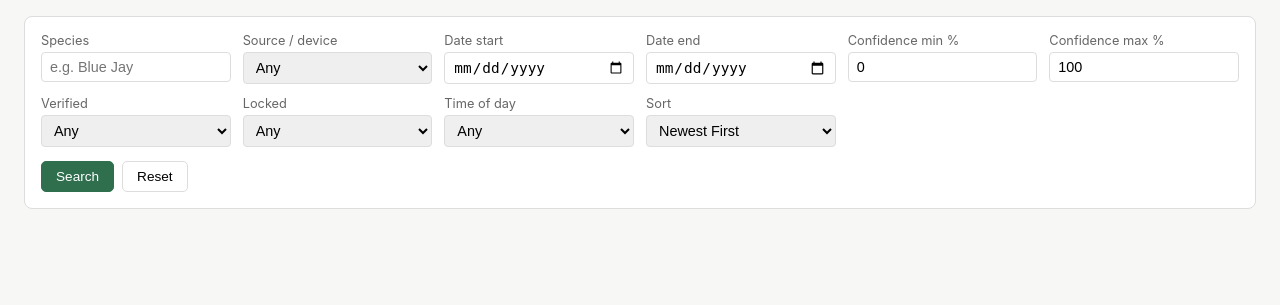
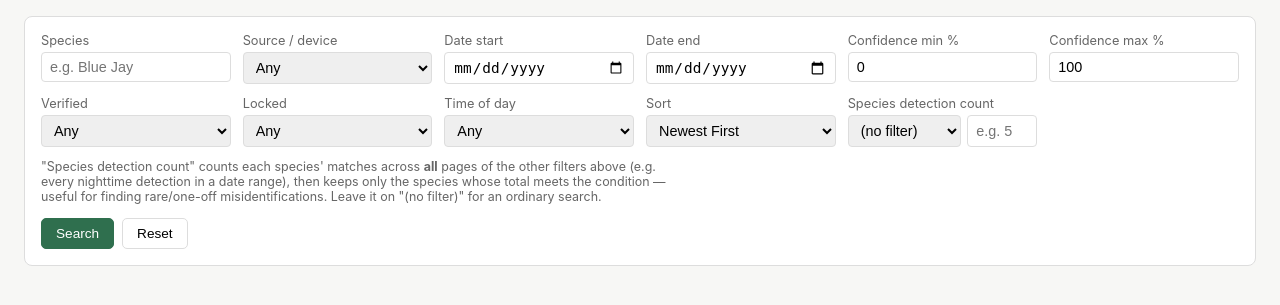
Before and after one commit to oester/birdnet-go-cleanup, a Flask app: page / in a window 1280 px wide. Shown: the part 51-356 px from the top of the page. Run offline with Flask 3, Linux system fonts and the light colour scheme; data that the repository does not hold is empty.

Commit message:
Add species detection-count filter for rarity-based cleanup
BirdNET-Go's /search has no per-species count aggregate, only
individual rows — new /api/search_by_count sweeps every matching page
(reusing the /api/search_all_ids pattern), groups by scientificName,
and keeps only detections whose species-total in the filtered set
satisfies a countOp/countValue condition (lt/lte/gt/gte/eq).

Lets a query like "nighttime detections in the last 30 days for
species with fewer than 5 total" run directly, which is exactly the
kind of rare/one-off misidentification this tool is meant to surface.
Frontend gains a "grouped" search mode: pagination and "select all
matching" work off the already-fetched flattened result set instead of
extra round trips, since the full filtered set is already in memory
after the sweep.

Co-Authored-By: Claude Sonnet 5 <noreply@anthropic.com>

```diff
--- a/app.py
+++ b/app.py
@@ -89,6 +89,85 @@ def api_search_all_ids():
     return jsonify({"ids": ids, "total": len(ids)})
 
 
+COUNT_OPS = {
+    "lt": lambda count, value: count < value,
+    "lte": lambda count, value: count <= value,
+    "gt": lambda count, value: count > value,
+    "gte": lambda count, value: count >= value,
+    "eq": lambda count, value: count == value,
+}
+
+SORT_KEYS = {
+    "date_desc": lambda r: r.get("timestamp", ""),
+    "date_asc": lambda r: r.get("timestamp", ""),
+    "species_asc": lambda r: (r.get("commonName") or "").lower(),
+    "confidence_desc": lambda r: r.get("confidence", 0),
+}
+SORT_REVERSE = {"date_desc", "confidence_desc"}
+
+
+# BirdNET-Go's own /search endpoint has no per-species aggregate/count
+# filter (only individual detection rows) — this sweeps every matching
+# page, groups the results by species, and keeps only the detections
+# belonging to species whose total count in the filtered set satisfies
+# the requested condition (e.g. "fewer than 5 nighttime detections in
+# the last 30 days"). Reuses the same page-sweep pattern as
+# /api/search_all_ids, capped the same way.
+@app.route("/api/search_by_count", methods=["POST"])
+def api_search_by_count():
+    body = request.get_json(force=True) or {}
+    count_op = body.get("countOp")
+    if count_op not in COUNT_OPS:
+        return jsonify({"error": "countOp must be one of lt/lte/gt/gte/eq"}), 400
+    try:
+        count_value = int(body.get("countValue"))
+    except (TypeError, ValueError):
+        return jsonify({"error": "countValue must be an integer"}), 400
+
+    payload = build_payload(body)
+    payload["page"] = 1
+    all_results: list[dict] = []
+    truncated = True
+    for _ in range(MAX_SWEEP_PAGES):
+        try:
+            data = client.search(payload)
+        except requests.RequestException as exc:
+            return jsonify({"error": str(exc)}), 502
+        results = data.get("results", [])
+        all_results.extend(results)
+        pages = data.get("pages", 1)
+        current = data.get("currentPage", payload["page"])
+        if not results or current >= pages:
+            truncated = False
+            break
+        payload["page"] = current + 1
+
+    groups: dict[str, list[dict]] = {}
+    for r in all_results:
+        groups.setdefault(r.get("scientificName", ""), []).append(r)
+
+    op_fn = COUNT_OPS[count_op]
+    matched: list[dict] = []
+    species_matched = 0
+    for rows in groups.values():
+        count = len(rows)
+        if op_fn(count, count_value):
+            species_matched += 1
+            for r in rows:
+                r["speciesCount"] = count
+            matched.extend(rows)
+
+    sort_key = SORT_KEYS.get(payload["sortBy"], SORT_KEYS["date_desc"])
+    matched.sort(key=sort_key, reverse=payload["sortBy"] in SORT_REVERSE)
+
+    return jsonify({
+        "results": matched,
+        "total": len(matched),
+        "speciesMatched": species_matched,
+        "truncated": truncated,
+    })
+
+
 @app.route("/api/delete", methods=["POST"])
 def api_delete():
     body = request.get_json(force=True) or {}
--- a/static/app.js
+++ b/static/app.js
@@ -1,8 +1,12 @@
 const el = (id) => document.getElementById(id);
 
+const GROUPED_PAGE_SIZE = 20;
+
 const state = {
+  mode: "normal", // "normal" (server-paginated) or "grouped" (species-count filtered, paginated client-side)
   filters: null,
   results: [],
+  allResults: [], // grouped mode only: the full flattened, already-filtered set
   total: 0,
   pages: 1,
   currentPage: 1,
@@ -27,6 +31,15 @@ function gatherFilters() {
   };
 }
 
+function gatherCountFilter() {
+  const op = el("f-count-op").value;
+  const raw = el("f-count-value").value;
+  if (!op || raw === "") return null;
+  const value = Math.floor(Number(raw));
+  if (!Number.isFinite(value) || value < 0) return null;
+  return { countOp: op, countValue: value };
+}
+
 function showToast(msg, ms = 4000) {
   const t = el("toast");
   t.textContent = msg;
@@ -37,9 +50,31 @@ function showToast(msg, ms = 4000) {
 
 async function runSearch(page = 1) {
   state.filters = gatherFilters();
+  const countFilter = gatherCountFilter();
   const btn = el("search-btn");
   btn.disabled = true;
   try {
+    if (countFilter) {
+      const resp = await fetch("/api/search_by_count", {
+        method: "POST",
+        headers: { "Content-Type": "application/json" },
+        body: JSON.stringify({ ...state.filters, ...countFilter }),
+      });
+      if (!resp.ok) throw new Error(`Search failed (${resp.status})`);
+      const data = await resp.json();
+      state.mode = "grouped";
+      state.allResults = data.results || [];
+      state.total = data.total || 0;
+      state.pages = Math.max(1, Math.ceil(state.allResults.length / GROUPED_PAGE_SIZE));
+      state.currentPage = Math.min(Math.max(1, page), state.pages);
+      if (data.truncated) {
+        showToast(
+          "Swept the maximum number of pages without finishing — narrow the date range or other filters for complete results.",
+          7000
+        );
+      }
+      applyGroupedPage();
+    } else {
       const resp = await fetch("/api/search", {
         method: "POST",
         headers: { "Content-Type": "application/json" },
@@ -47,16 +82,25 @@ async function runSearch(page = 1) {
       });
       if (!resp.ok) throw new Error(`Search failed (${resp.status})`);
       const data = await resp.json();
+      state.mode = "normal";
+      state.allResults = [];
       state.results = data.results || [];
       state.total = data.total || 0;
       state.pages = data.pages || 1;
       state.currentPage = data.currentPage || page;
       render();
+    }
   } catch (err) {
     showToast(err.message);
   } finally {
     btn.disabled = false;
   }
+}
+
+function applyGroupedPage() {
+  const start = (state.currentPage - 1) * GROUPED_PAGE_SIZE;
+  state.results = state.allResults.slice(start, start + GROUPED_PAGE_SIZE);
+  render();
 }
 
 function fmtTime(iso) {
@@ -84,6 +128,7 @@ function render() {
       <td>${r.verified ?? ""}</td>
       <td>${r.source ?? r.device ?? ""}</td>
       <td>${r.hasAudio ? "♪" : ""}</td>
+      <td>${r.speciesCount ?? ""}</td>
     `;
     tr.querySelector(".row-check").addEventListener("change", (e) => {
       toggleSelection(r.id, e.target.checked);
@@ -117,6 +162,12 @@ function selectPage() {
 }
 
 async function selectAllMatching() {
+  if (state.mode === "grouped") {
+    state.selectedIds = new Set(state.allResults.map((r) => r.id));
+    render();
+    showToast(`Selected ${state.selectedIds.size} matching detections`);
+    return;
+  }
   const btn = el("select-all-btn");
   btn.disabled = true;
   try {
@@ -168,7 +219,19 @@ async function doDelete() {
     const data = await resp.json();
     state.selectedIds.clear();
     showToast(`Deleted ${data.deleted}, failed ${data.failed}`);
+    if (state.mode === "grouped") {
+      const failedSet = new Set((data.failed_ids || []).map(String));
+      const attempted = new Set(ids);
+      state.allResults = state.allResults.filter(
+        (r) => !attempted.has(r.id) || failedSet.has(r.id)
+      );
+      state.total = state.allResults.length;
+      state.pages = Math.max(1, Math.ceil(state.allResults.length / GROUPED_PAGE_SIZE));
+      state.currentPage = Math.min(state.currentPage, state.pages);
+      applyGroupedPage();
+    } else {
       await runSearch(state.currentPage);
+    }
   } catch (err) {
     showToast(err.message);
   }
@@ -192,8 +255,22 @@ el("clear-selection-btn").addEventListener("click", clearSelection);
 el("delete-btn").addEventListener("click", openConfirm);
 el("confirm-cancel").addEventListener("click", closeConfirm);
 el("confirm-ok").addEventListener("click", doDelete);
-el("prev-page-btn").addEventListener("click", () => runSearch(state.currentPage - 1));
-el("next-page-btn").addEventListener("click", () => runSearch(state.currentPage + 1));
+el("prev-page-btn").addEventListener("click", () => {
+  if (state.mode === "grouped") {
+    state.currentPage = Math.max(1, state.currentPage - 1);
+    applyGroupedPage();
+  } else {
+    runSearch(state.currentPage - 1);
+  }
+});
+el("next-page-btn").addEventListener("click", () => {
+  if (state.mode === "grouped") {
+    state.currentPage = Math.min(state.pages, state.currentPage + 1);
+    applyGroupedPage();
+  } else {
+    runSearch(state.currentPage + 1);
+  }
+});
 
 async function loadSources() {
   try {
--- a/static/style.css
+++ b/static/style.css
@@ -51,6 +51,26 @@ form#filters {
   border: 1px solid var(--border);
   border-radius: 4px;
   font-size: 0.9rem;
+}
+
+.count-filter {
+  display: flex;
+  gap: 6px;
+}
+
+.count-filter select {
+  flex: 1;
+}
+
+.count-filter input {
+  width: 70px;
+}
+
+.filter-hint {
+  margin: 12px 0 0;
+  font-size: 0.78rem;
+  color: var(--muted);
+  max-width: 640px;
 }
 
 .filter-actions {
--- a/templates/index.html
+++ b/templates/index.html
@@ -65,7 +65,27 @@
           <option value="confidence_desc">Highest Confidence</option>
         </select>
       </label>
+      <label>Species detection count
+        <div class="count-filter">
+          <select id="f-count-op">
+            <option value="">(no filter)</option>
+            <option value="lt">fewer than</option>
+            <option value="lte">at most</option>
+            <option value="gt">more than</option>
+            <option value="gte">at least</option>
+            <option value="eq">exactly</option>
+          </select>
+          <input type="number" id="f-count-value" min="0" placeholder="e.g. 5">
+        </div>
+      </label>
     </div>
+    <p class="filter-hint">
+      "Species detection count" counts each species' matches across
+      <strong>all</strong> pages of the other filters above (e.g. every
+      nighttime detection in a date range), then keeps only the species
+      whose total meets the condition — useful for finding rare/one-off
+      misidentifications. Leave it on "(no filter)" for an ordinary search.
+    </p>
     <div class="filter-actions">
       <button type="submit" id="search-btn">Search</button>
       <button type="button" id="reset-btn">Reset</button>
@@ -94,6 +114,7 @@
           <th>Verified</th>
           <th>Source</th>
           <th>Audio</th>
+          <th title="Species' total count within the current filters, only shown for a detection-count search">Species count</th>
         </tr>
       </thead>
       <tbody id="results-body"></tbody>
```
Lines whose indentation alone changed are shown as unchanged.
